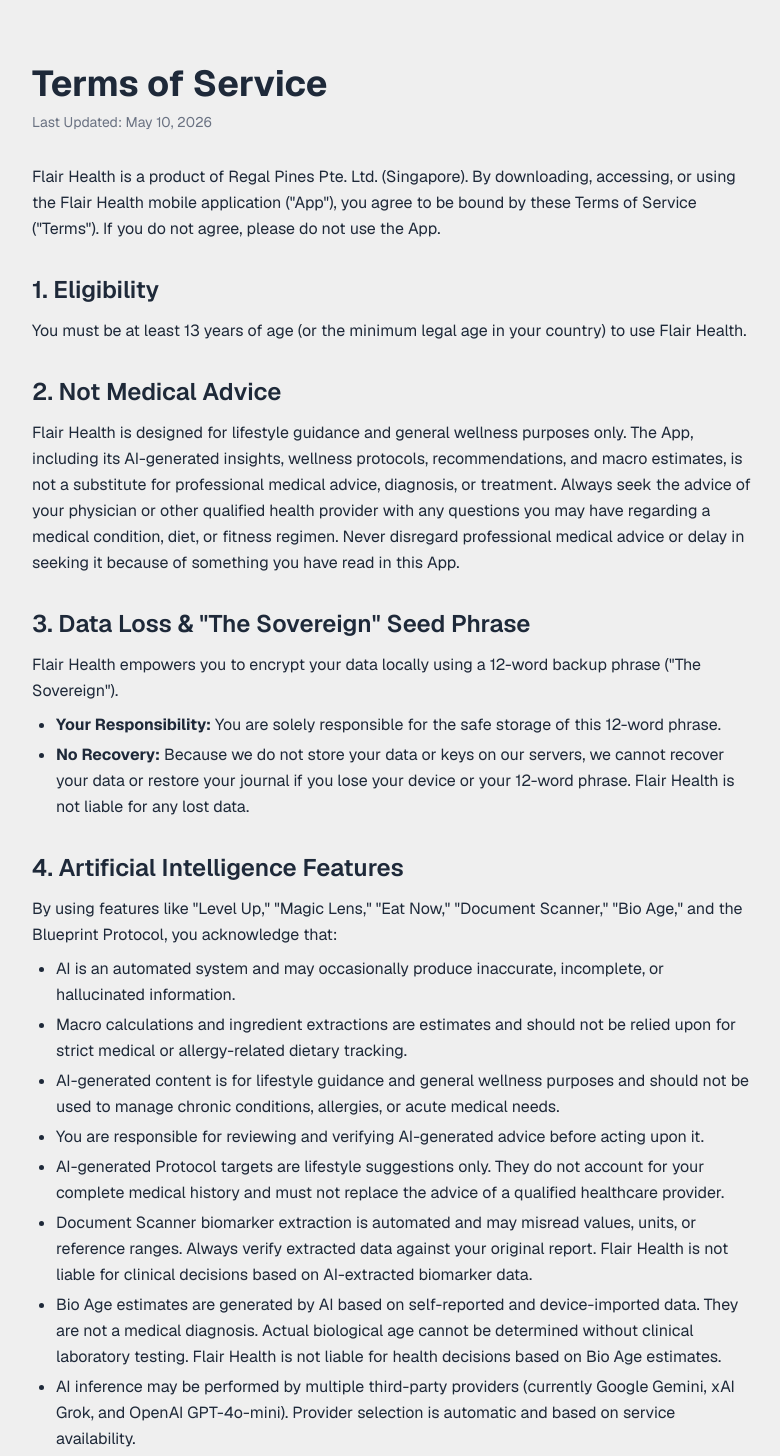
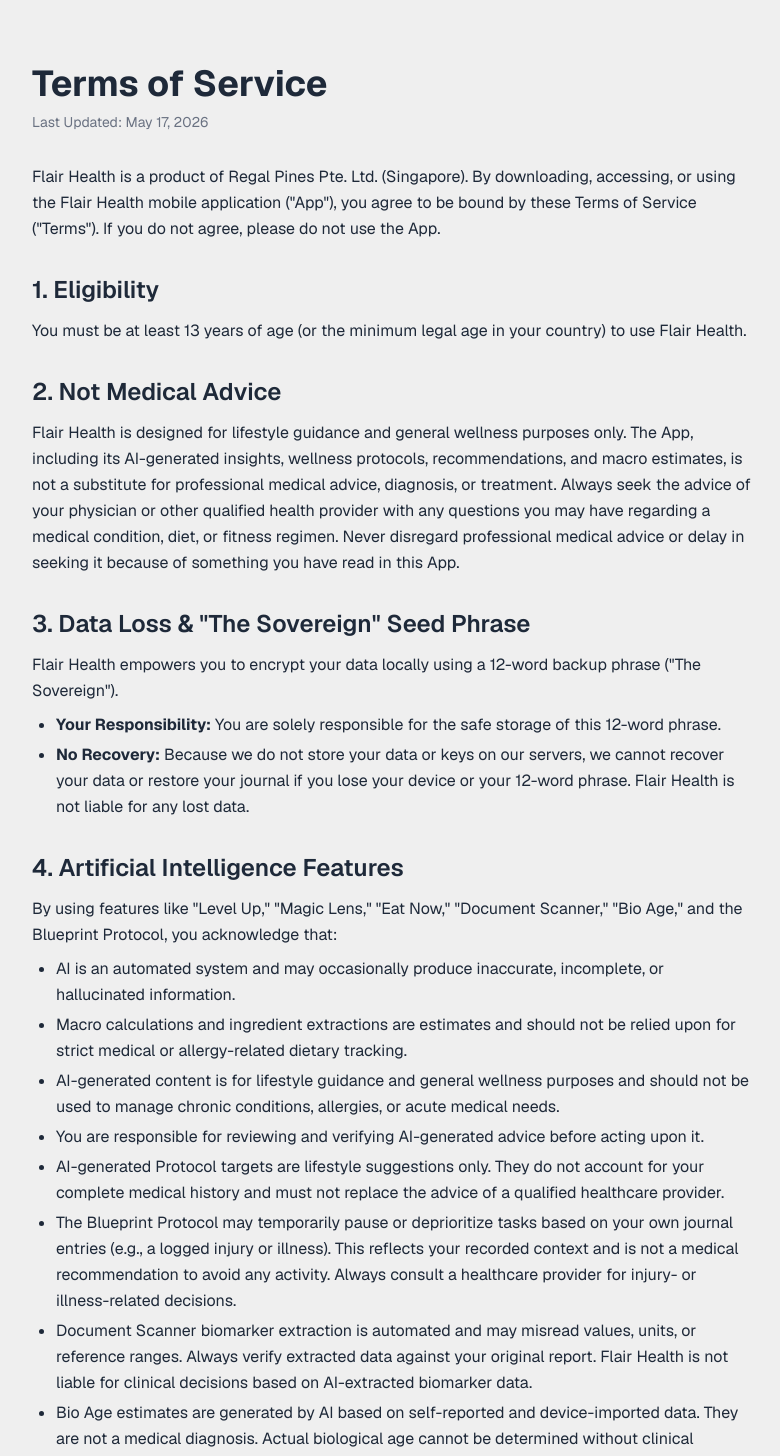
Before and after one commit to reubensoh/flair-website, a Next.js app: page /terms in a window 1280 px wide. Shown: the top 1456 px of the page, without its empty margins (248-1028 px from the left). Built offline with nearby package versions, Linux system fonts and the light colour scheme.

Commit message:
docs(legal): add Blueprint contextual pause disclaimer (Build 36)

```diff
--- a/app/terms/page.tsx
+++ b/app/terms/page.tsx
@@ -2,7 +2,7 @@
   return (
     <main className="max-w-3xl mx-auto px-6 py-16 text-gray-800 dark:text-gray-200 leading-relaxed">
       <h1 className="text-4xl font-bold mb-2">Terms of Service</h1>
-      <p className="mb-8 text-sm text-gray-500 dark:text-gray-400">Last Updated: May 10, 2026</p>
+      <p className="mb-8 text-sm text-gray-500 dark:text-gray-400">Last Updated: May 17, 2026</p>
       <p className="mb-8">Flair Health is a product of Regal Pines Pte. Ltd. (Singapore). By downloading, accessing, or using the Flair Health mobile application (&quot;App&quot;), you agree to be bound by these Terms of Service (&quot;Terms&quot;). If you do not agree, please do not use the App.</p>
       <div className="space-y-8">
         <section>
@@ -30,6 +30,7 @@
             <li>AI-generated content is for lifestyle guidance and general wellness purposes and should not be used to manage chronic conditions, allergies, or acute medical needs.</li>
             <li>You are responsible for reviewing and verifying AI-generated advice before acting upon it.</li>
             <li>AI-generated Protocol targets are lifestyle suggestions only. They do not account for your complete medical history and must not replace the advice of a qualified healthcare provider.</li>
+            <li>The Blueprint Protocol may temporarily pause or deprioritize tasks based on your own journal entries (e.g., a logged injury or illness). This reflects your recorded context and is not a medical recommendation to avoid any activity. Always consult a healthcare provider for injury- or illness-related decisions.</li>
             <li>Document Scanner biomarker extraction is automated and may misread values, units, or reference ranges. Always verify extracted data against your original report. Flair Health is not liable for clinical decisions based on AI-extracted biomarker data.</li>
             <li>Bio Age estimates are generated by AI based on self-reported and device-imported data. They are not a medical diagnosis. Actual biological age cannot be determined without clinical laboratory testing. Flair Health is not liable for health decisions based on Bio Age estimates.</li>
             <li>AI inference may be performed by multiple third-party providers (currently Google Gemini, xAI Grok, and OpenAI GPT-4o-mini). Provider selection is automatic and based on service availability.</li>
```
